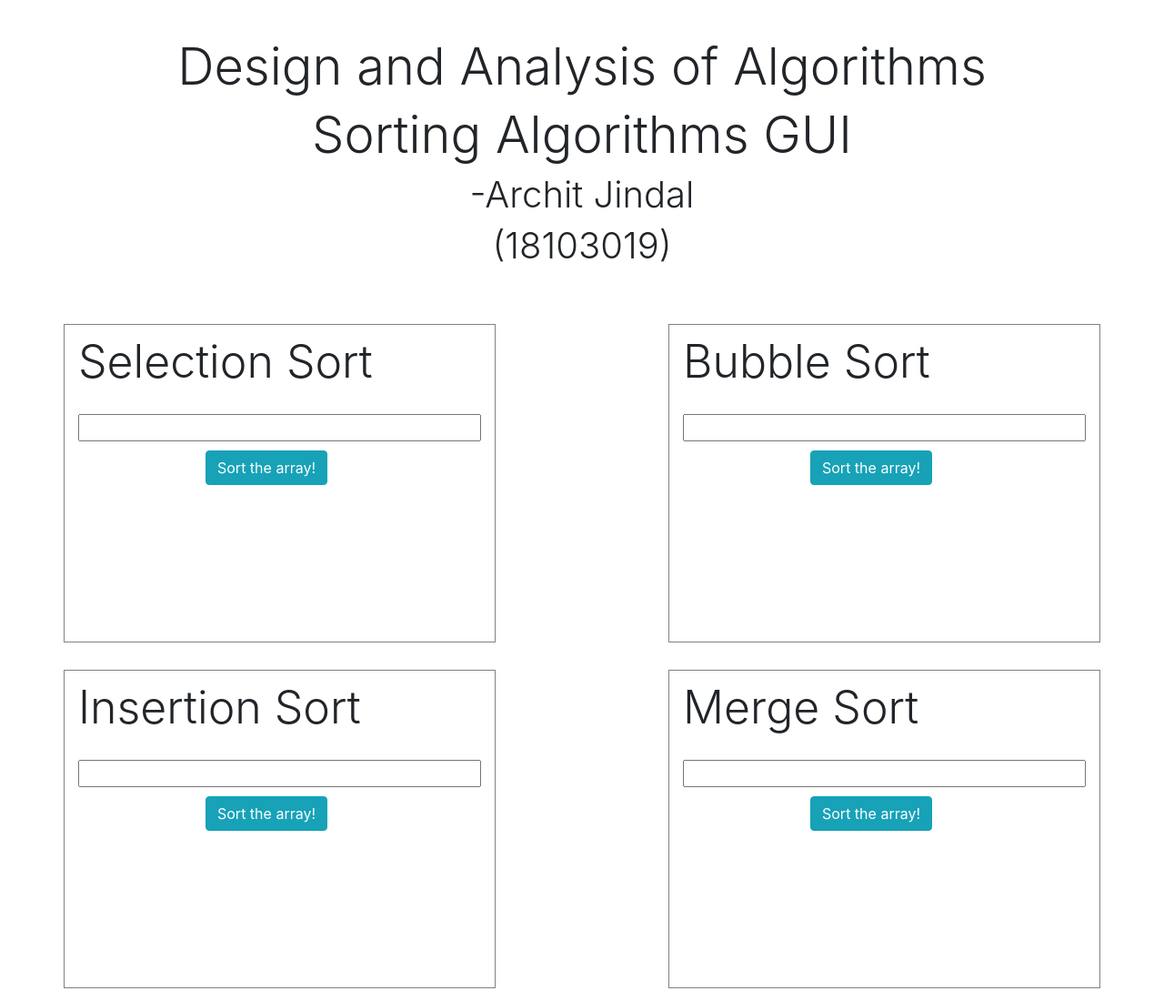
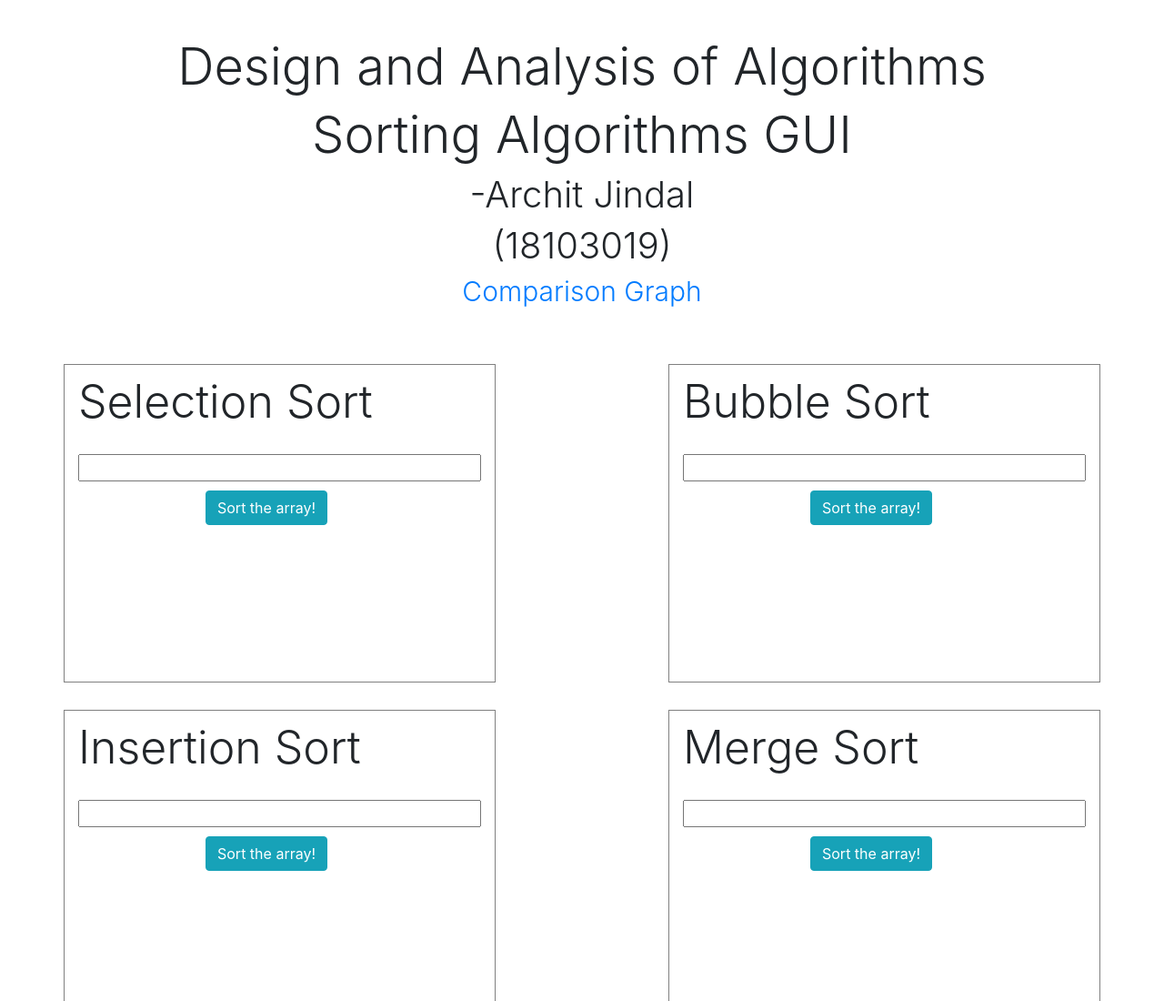
Before and after one commit to architjindalcs/DAA-Assignment, a plain HTML site: page index.html in a window 1280 px wide. Shown: the top 1100 px of the page at 91% size. Drawn offline with nearby package versions, Linux system fonts and the light colour scheme.

Commit message:
Added comparison graph

```diff
--- a/index.html
+++ b/index.html
@@ -16,6 +16,7 @@
    <h3 class="display-4" style="text-align: center;">Sorting Algorithms GUI</h3>
    <h3 class="display-4" style="text-align: center; font-size: 40px;">-Archit Jindal</h3>
    <h3 class="display-4" style="text-align: center; font-size: 40px;">(18103019)</h3>
+   <a href="https://titrias.com/files/2015/08/Untitled.png"><h3 class="display-4" style="text-align: center; font-size: 30px;">Comparison Graph</h3></a>
    <br>
     <div class="row">
         <div class="col-lg-5  col-xl-5 col-md-12 cc">
```
